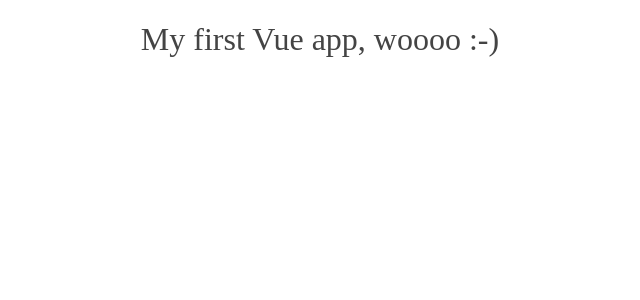
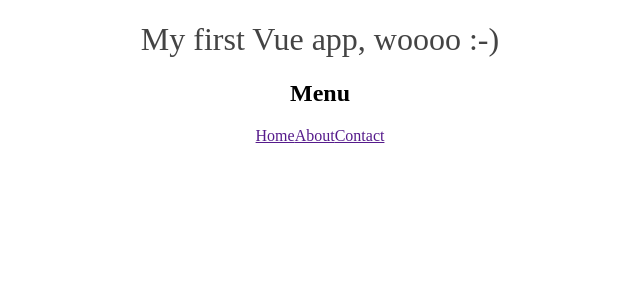
Before and after one commit to jhnnyk/udemy-vuefirebase-myproject, a Vue app: page / in a window 1280 px wide. Shown: the top 300 px of the page, without its empty margins (320-960 px from the left). Built offline with nearby package versions, Linux system fonts and the light colour scheme.

Commit message:
nesting components

```diff
--- a/src/App.vue
+++ b/src/App.vue
@@ -1,19 +1,18 @@
 <template>
   <div id="app">
     <h1>{{ title }}</h1>
-    <!-- <img alt="Vue logo" src="./assets/logo.png">
-    <HelloWorld msg="Welcome to Your Vue.js App"/>-->
+    <Navbar />
   </div>
 </template>
 
 <script>
-// import HelloWorld from './components/HelloWorld.vue'
+import Navbar from "./components/Navbar";
 
 export default {
   name: "app",
-  // components: {
-  //   HelloWorld
-  // }
+  components: {
+    Navbar
+  },
   data() {
     return {
       title: "My first Vue app, woooo :-)"
--- /dev/null
+++ b/src/components/Navbar.vue
@@ -0,0 +1,39 @@
+<template>
+  <nav>
+    <h2>Menu</h2>
+    <ul>
+      <li>
+        <a href>Home</a>
+      </li>
+      <li>
+        <a href>About</a>
+      </li>
+      <li>
+        <a href>Contact</a>
+      </li>
+    </ul>
+  </nav>
+</template>
+
+<script>
+export default {
+  name: "Navbar",
+  data() {
+    return {};
+  }
+};
+</script>
+
+<style>
+nav {
+  text-align: center;
+}
+nav ul {
+  padding: 0;
+}
+nav li {
+  display: inline-block;
+  list-style-type: none;
+  margin: 0;
+}
+</style>
```
